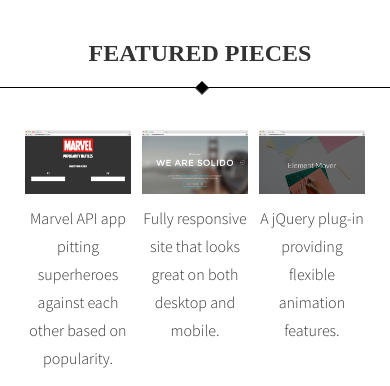
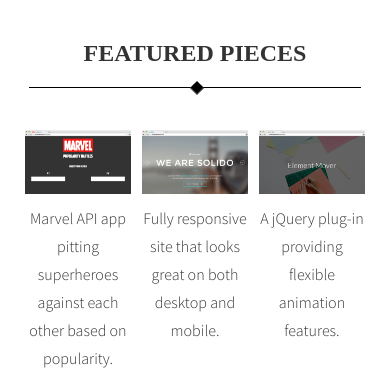
Before and after one commit to benweddel/personal-portfolio, a website: page index.html in a window 390 px wide. Shown: the part 562-948 px from the top of the page. Drawn offline with nearby package versions, Linux system fonts and the light colour scheme; a web font is replaced by a local one.

Commit message:
repsonsive h2 width

```diff
--- a/styles/style.scss
+++ b/styles/style.scss
@@ -219,7 +219,12 @@ header {
   }
 }
 
-
 .person {
   fill: $accentColour;
 }
+
+@media all and (max-width: 421px) {
+  h2 {
+    width: 85%;
+  }
+}
```
Also changed, not shown: styles/style.css, 1 other file.
